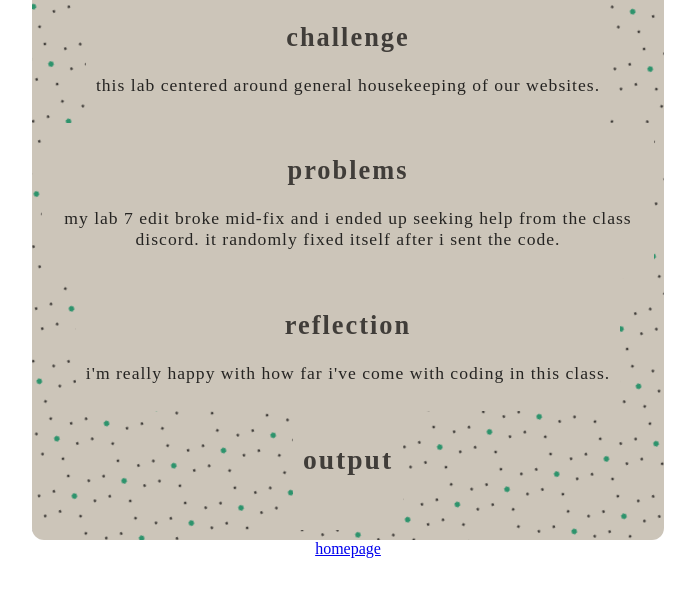
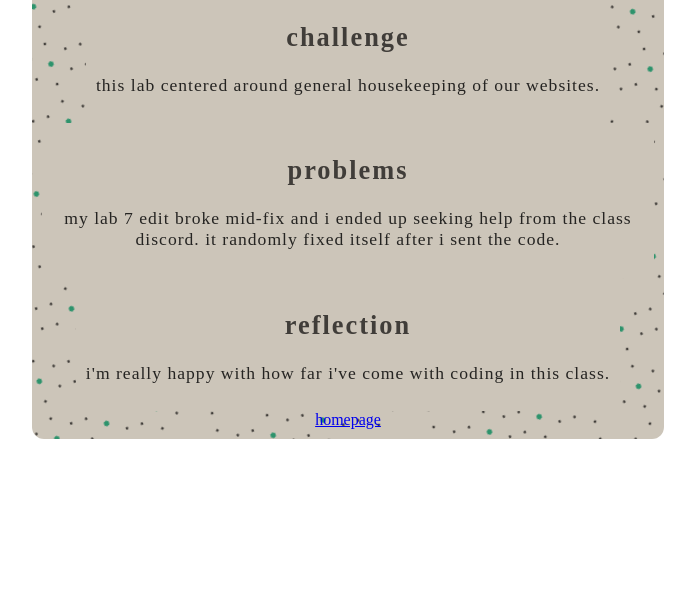
Before and after one commit to slburch/art101, a plain HTML site: page lab14/index.html in a window 1280 px wide. Shown: the part 95-692 px from the top of the page, without its empty margins (292-987 px from the left). Drawn offline with nearby package versions, Linux system fonts and the light colour scheme; files that its build step writes are made by us from their sources; files whose address does not match are found by name.

```diff
--- a/lab14/index.html
+++ b/lab14/index.html
@@ -41,13 +41,6 @@
                             <p>i'm really happy with how far i've come with coding in this class.</p>
                     </div>
                 </div>
-                    <div class="second-section">
-                                <h2>output</h2>
-                                <div id = "output">
-                                    <img src = "">
-                                </div>
-                            </div>
-                    </div>
 			</section>
 			<nav id="links">
 				<!-- Put links to other pages (including the homepage) here. -->
```
Also changed, not shown: index.html (+1 -1 lines).
